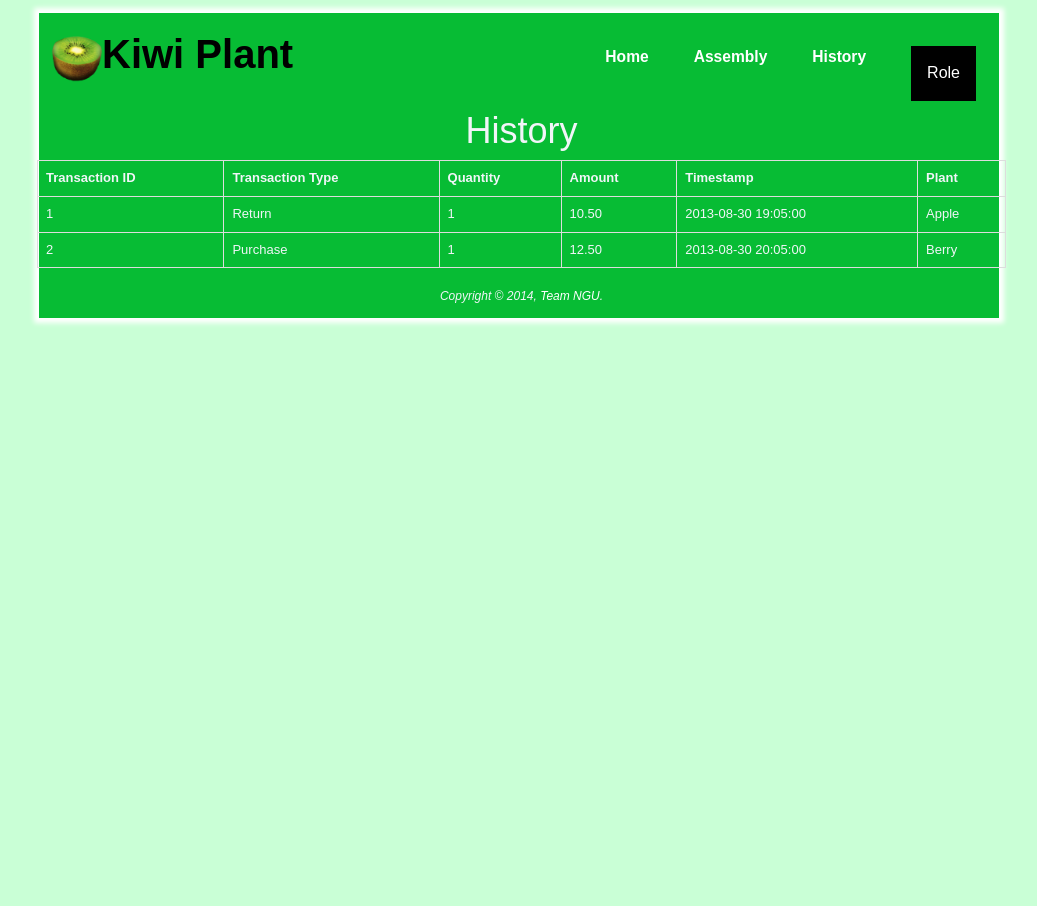
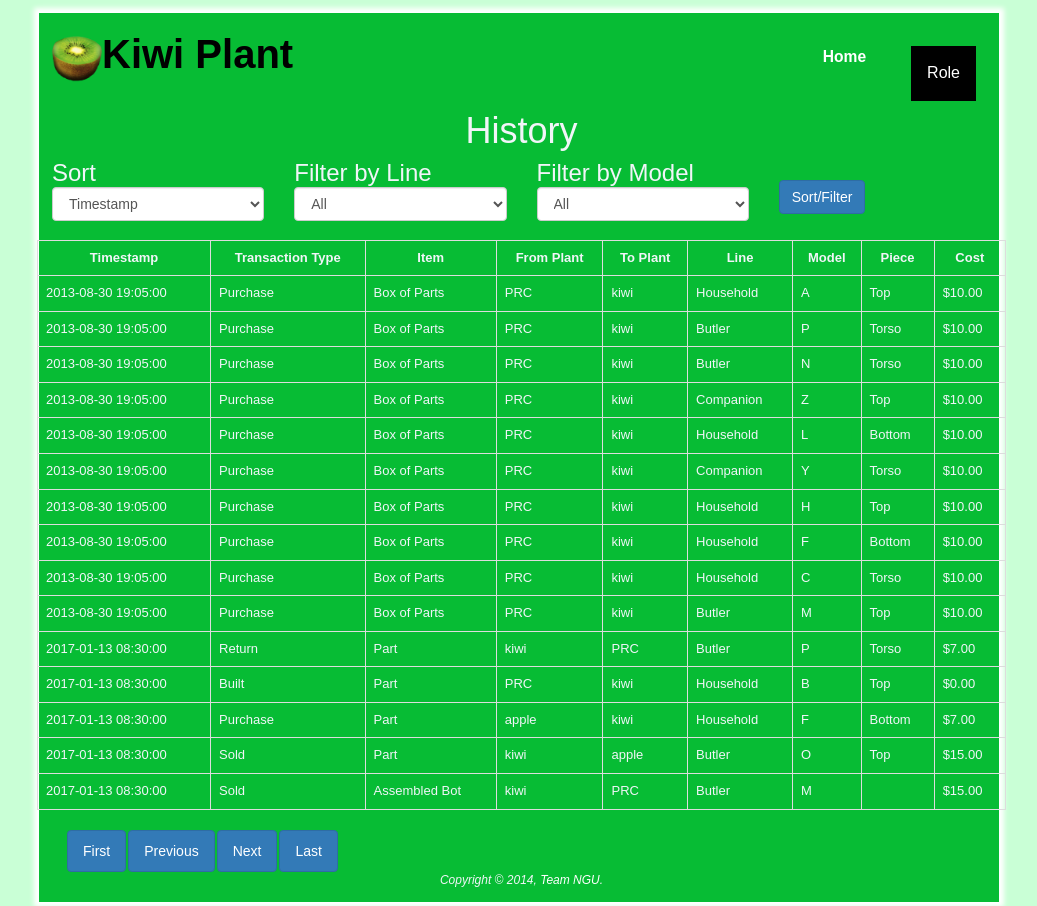
Before and after one commit to rshellborn/assignment1, a CodeIgniter app: page /database/index.php/historycontroller/index in a window 1280 px wide. Shown: the whole page, without its empty margins (121-1158 px from the left). Before the commit the page ends 325 px from the top, so only its background shows below. Run offline with CodeIgniter, Linux system fonts and the light colour scheme; data comes from the database, SQL or seed files in the repository.

Commit message:
paginating and adding filters for ordering history results, changing parts and history table

```diff
--- a/application/config/routes.php
+++ b/application/config/routes.php
@@ -53,6 +53,8 @@ $route['default_controller'] = 'welcome';
 $route['404_override'] = '';
 $route['translate_uri_dashes'] = FALSE;
 $route['history'] = 'HistoryController/index';
+$route['history/filter'] = 'HistoryController/filter';
+$route['history/page/(:num)'] = 'HistoryController/page/$1';
 $route['parts'] = 'PartsController/index';
 $route['parts/build'] = 'PartsController/build';
 $route['parts/buy'] = 'PartsController/buy';
--- a/application/controllers/HistoryController.php
+++ b/application/controllers/HistoryController.php
@@ -9,6 +9,10 @@ defined('BASEPATH') OR exit('No direct script access allowed');
 
 class HistoryController extends Application
 {
+    private $items_per_page = 20;
+    private $sort = "timestamp";
+    private $filterModel = 'all';
+    private $filterLine = 'all';
 
     /**
      * Index Page for this controller.
@@ -16,21 +20,143 @@ class HistoryController extends Application
      */
     public function index()
     {
+        $this->page(1);
+    }
+
+    private function pagenav($num) {
+        $lastpage = ceil($this->history->size() / $this->items_per_page);
+        $parms = array(
+            'first' => 1,
+            'previous' => (max($num-1,1)),
+            'next' => min($num+1,$lastpage),
+            'last' => $lastpage
+        );
+        return $this->parser->parse('itemnav',$parms,true);
+    }
+
+    private function show_page($source)
+    {
+
         $this->data['pagetitle'] = 'History'; //title
         $this->data['pagebody'] = 'history'; //view file
-
-        $source = $this->history->all();
 
         $history = array();
         foreach ($source as $record)
         {
-            $history[] = array ('id' => $record->id, 'transactionType' => $record->transactionType,
-                    'quantity' => $record->quantity, 'amount' => $record->amount, 'timestamp' => $record->timestamp,
-                    'plant' => $record->plant);
+            $history[] = array (
+                'timestamp' => $record->timestamp,
+                'transactionType' => $record->transactionType,
+                'item' => $record->item,
+                'cost' => $record->cost,
+                'toPlant' => $record->toPlant,
+                'fromPlant' => $record->fromPlant,
+                'line' => $record->line,
+                'model' => $record->model,
+                'piece' => $record->piece,
+                );
         }
 
         $this->data['history'] = $history;
         $this->render();
     }
 
+    function page($num = 1) {
+        //---------------------SORT---------------------
+        $sort = $this->input->post('order');
+
+        if($this->session->userdata('sort') == null) {
+            $this->session->set_userdata('sort', $this->sort);
+        } else if($sort != null) {
+            $this->session->set_userdata('sort', $sort);
+        }
+
+        $this->sort = $this->session->userdata('sort');
+        //------------------END SORT---------------------
+
+
+        //---------------------FILTER---------------------
+        $filterModel = $this->input->post('filterModel');
+
+        if($this->session->userdata('filterModel') == null) {
+            $this->session->set_userdata('filterModel', $this->filterModel);
+        } else if($filterModel != null) {
+            $this->session->set_userdata('filterModel', $filterModel);
+        }
+
+        $this->filterModel = $this->session->userdata('filterModel');
+
+
+        $filterLine = $this->input->post('filterLine');
+
+        if($this->session->userdata('filterLine') == null) {
+            $this->session->set_userdata('filterLine', $this->filterLine);
+        } else if($filterLine != null) {
+            $this->session->set_userdata('filterLine', $filterLine);
+        }
+
+        $this->filterLine = $this->session->userdata('filterLine');
+        //------------------END FILTER---------------------
+
+        $records = $this->history->all($this->sort, $this->filterModel, $this->filterLine);
+
+
+
+        $historyItems = array();
+
+        $index = 0;
+        $count = 0;
+        $start = ($num - 1) * $this->items_per_page;
+        foreach($records as $entry) {
+            if ($index++ >= $start) {
+                $historyItems[] = $entry;
+                $count++;
+            }
+            if ($count >= $this->items_per_page) break;
+        }
+        $this->data['pagination'] = $this->pagenav($num);
+
+        //setting selected order using javascript
+        $this->data['sort_script'] = '
+                                    <script>
+                                        window.onload = function () {
+                                            var textToFind = "' . $this->sort . '";
+
+                                            var dd = document.getElementById("order");
+                                            dd.selectedIndex = 0;
+                                            for (var i = 0; i < dd.options.length; i++) {
+                                                if (dd.options[i].value === textToFind) {
+                                                    dd.selectedIndex = i;
+                                                    break;
+                                                }
+                                            }
+                                        ';
+
+        $this->data['filterModel_script'] = '
+                                            var textToFind = "' . $this->filterModel . '";
+
+                                            var dd = document.getElementById("filterModel");
+                                            dd.selectedIndex = 0;
+                                            for (var i = 0; i < dd.options.length; i++) {
+                                                if (dd.options[i].value === textToFind) {
+                                                    dd.selectedIndex = i;
+                                                    break;
+                                                }
+                                            }';
+
+        $this->data['filterLine_script'] = '
+                                            var textToFind = "' . $this->filterLine . '";
+
+                                            var dd = document.getElementById("filterLine");
+                                            dd.selectedIndex = 0;
+                                            for (var i = 0; i < dd.options.length; i++) {
+                                                if (dd.options[i].value === textToFind) {
+                                                    dd.selectedIndex = i;
+                                                    break;
+                                                }
+                                            }
+                                        };
+                                    </script>';
+
+        $this->show_page($historyItems);
+    }
 }
--- a/application/core/MY_Controller.php
+++ b/application/core/MY_Controller.php
@@ -50,15 +50,12 @@ class Application extends CI_Controller
 	//links for worker role
 	function getWorkerNav() {
 	    return '<li><a href="/">Home</a></li>
-                <li><a href="/parts">Parts</a></li>
-                <li><a href="/history">History</a></li>';
+                <li><a href="/parts">Parts</a></li>';
     }
 
     //links for guest role
     function getGuestNav() {
-        return '<li><a href="/">Home</a></li>
-                <li><a href="/assembly">Assembly</a></li>
-                <li><a href="/history">History</a></li>';
+        return '<li><a href="/">Home</a></li>';
     }
 
     //links for boss role
@@ -70,8 +67,7 @@ class Application extends CI_Controller
     //links for supervisor role
     function getSupervisorNav() {
         return '<li><a href="/">Home</a></li>
-                <li><a href="/assembly">Assembly</a></li>
-                <li><a href="/history">History</a></li>';
+                <li><a href="/assembly">Assembly</a></li>';
     }
 
 }
--- a/application/models/History.php
+++ b/application/models/History.php
@@ -25,13 +25,33 @@ class History extends CI_Model  {
     }
 
     // retrieve all of the transaction history entries
-    public function all()
+    public function all($column = 'timestamp', $filterModel = 'all', $filterLine = 'all')
     {
-        $this->db->order_by('id', 'asc');
-        $query = $this->db->get('history');
+        $this->db->order_by($column, 'asc');
+        $this->db->from('history');
+
+        if($filterLine != 'all') {
+            $this->db->where('line', $filterLine);
+        }
+        if($filterModel != 'all') {
+            $this->db->where('model', $filterModel);
+        }
+
+        $query = $this->db->get();
         return $query->result();
     }
 
+    public function filter($filter, $column = 'timestamp') {
+        $this->db->order_by($column, 'asc');
+        $this->db->from('history');
+        $this->db->where('line', "Household");
+        $query = $this->db->get();
+        return $query->result();
+    }
+
+    public function size() {
+        return sizeof($this->all());
+    }
 
     // retrieves total amount spent
     public function totalSpent() {
@@ -39,7 +59,7 @@ class History extends CI_Model  {
 
         foreach ($this->all() as $record)
             if ($record->transactionType == 'Purchase')
-                $total += $record->amount;
+                $total += $record->cost;
 
         return $total;
     }
@@ -49,8 +69,8 @@ class History extends CI_Model  {
         $total = 0;
 
         foreach ($this->all() as $record)
-            if ($record->transactionType == 'Return' || $record->transactionType == 'Sale')
-                $total += $record->amount;
+            if ($record->transactionType == 'Return' || $record->transactionType == 'Sold')
+                $total += $record->cost;
 
         return $total;
     }
--- a/application/views/assembly.php
+++ b/application/views/assembly.php
@@ -1,3 +1,6 @@
+<div class="row">
+    <span id="error">{error}</span>
+</div>
 <form action="assembly/handle" method="POST">
 <div class="row">
     <h1 class="text-center">Top Pieces</h1>
--- a/application/views/history.php
+++ b/application/views/history.php
@@ -1,22 +1,94 @@
+{sort_script}
+{filterModel_script}
+{filterLine_script}
+
+<div class="row">
+        <form action="" method="POST">
+            <div class="col-md-3">
+                <h3 style="display:inline;">Sort</h3>
+                <select class="form-control" name="order" id="order">
+                    <option value="timestamp">Timestamp</option>
+                    <option value="model">Model</option>
+                </select>
+            </div>
+
+            <div class="col-md-3">
+                <h3 style="display:inline;">Filter by Line</h3>
+                <select class="form-control" name="filterLine" id="filterLine">
+                    <option value="all">All</option>
+                    <option value="Household">Household</option>
+                    <option value="Butler">Butler</option>
+                    <option value="Companion">Companion</option>
+                    <option value="Motely">Motely</option>
+                </select>
+            </div>
+
+            <div class="col-md-3">
+                <h3 style="display:inline;">Filter by Model</h3>
+                <select class="form-control" name="filterModel" id="filterModel">
+                    <option value="all">All</option>
+                    <option value="A">A</option>
+                    <option value="B">B</option>
+                    <option value="C">C</option>
+                    <option value="D">D</option>
+                    <option value="E">E</option>
+                    <option value="F">F</option>
+                    <option value="G">G</option>
+                    <option value="H">H</option>
+                    <option value="I">I</option>
+                    <option value="J">J</option>
+                    <option value="K">K</option>
+                    <option value="L">L</option>
+                    <option value="M">M</option>
+                    <option value="N">N</option>
+                    <option value="O">O</option>
+                    <option value="P">P</option>
+                    <option value="Q">Q</option>
+                    <option value="R">R</option>
+                    <option value="S">S</option>
+                    <option value="T">T</option>
+                    <option value="U">U</option>
+                    <option value="V">V</option>
+                    <option value="W">W</option>
+                    <option value="X">X</option>
+                    <option value="Y">Y</option>
+                    <option value="Z">Z</option>
+                </select>
+            </div>
+
+            <div class="col-md-3">
+                <h3></h3>
+                <input class="btn btn-primary" type="submit" value="Sort/Filter" />
+            </div>
+        </form>
+</div>
+<br/>
 <div class="row">
     <table class="table table-bordered">
         <tr>
-            <th>Transaction ID</th>
-            <th>Transaction Type</th>
-            <th>Quantity</th>
-            <th>Amount</th>
-            <th>Timestamp</th>
-            <th>Plant</th>
+            <th class="text-center">Timestamp</th>
+            <th class="text-center">Transaction Type</th>
+            <th class="text-center">Item</th>
+            <th class="text-center">From Plant</th>
+            <th class="text-center">To Plant</th>
+            <th class="text-center">Line</th>
+            <th class="text-center">Model</th>
+            <th class="text-center">Piece</th>
+            <th class="text-center">Cost</th>
         </tr>
         {history}
         <tr>
-            <td>{id}</td>
+            <td>{timestamp}</td>
             <td>{transactionType}</td>
-            <td>{quantity}</td>
-            <td>{amount}</td>
-            <td>{timestamp}</td>
-            <td>{plant}</td>
+            <td>{item}</td>
+            <td>{fromPlant}</td>
+            <td>{toPlant}</td>
+            <td>{line}</td>
+            <td>{model}</td>
+            <td>{piece}</td>
+            <td>${cost}</td>
         </tr>
         {/history}
     </table>
+    {pagination}
 </div>
--- /dev/null
+++ b/application/views/itemnav.php
@@ -0,0 +1,6 @@
+<ul class="nav nav-pills">
+    <li><a class="btn btn-primary" href="/history/page/{first}">First</a></li>
+    <li><a class="btn btn-primary" href="/history/page/{previous}">Previous</a></li>
+    <li><a class="btn btn-primary" href="/history/page/{next}">Next</a></li>
+    <li><a class="btn btn-primary" href="/history/page/{last}">Last</a></li>
+</ul>
--- a/application/views/parts.php
+++ b/application/views/parts.php
@@ -1,3 +1,6 @@
+<div class="row">
+    <span id="error">{error}</span>
+</div>
 <div class="row">
     <!-- TODO add images -->
     <a href="parts/build"><button class="btn btn-primary">Build More Parts</button></a>
@@ -6,7 +9,7 @@
         {parts}
         <tr>
             <td>
-                <a href="parts/{id}"><img src="img/{partCode}.jpeg" /></a><br/>
+                <a href="parts/{id}"><img src="/img/{partCode}.jpeg" /></a><br/>
                 <span><strong>Line:</strong> {line}</span><br/>
                 <span><strong>Model:</strong> {model}</span>
             </td>
```
Also changed, not shown: application/controllers/AssemblyController.php (+15 -9 lines), application/controllers/PartsController.php (+37 -14 lines), data/kiwi.sql (+35 -17 lines).
